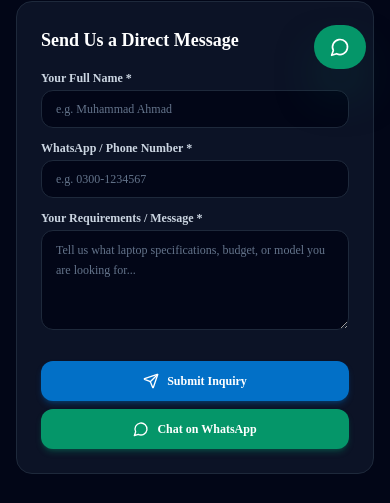
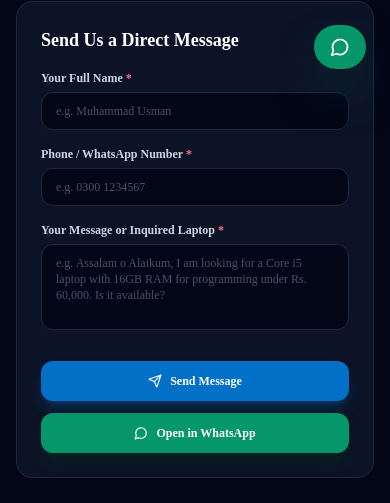
Before and after one commit to rizwangul-hub/Yasin_laptop, a Next.js app in the folder frontend/: page /contact in a window 390 px wide. Shown: the part 751-1254 px from the top of the page. Built offline with nearby package versions, Linux system fonts and the light colour scheme; no server answers.

Commit message:
feat(settings): set admin phone to 03427709129 and enable dynamic WhatsApp reset via admin dashboard

```diff
--- a/frontend/components/contact/ContactForm.tsx
+++ b/frontend/components/contact/ContactForm.tsx
@@ -1,8 +1,10 @@
 'use client';
 
-import React, { useState } from 'react';
+import React, { useState, useEffect } from 'react';
 import { Send, Check, AlertCircle, Loader2, MessageCircle } from 'lucide-react';
 import { DEFAULT_BUSINESS_CONFIG } from '@/lib/business-config';
+import { apiClient } from '@/lib/api-client';
+import { settingsService } from '@/services/settingsService';
 
 export const ContactForm: React.FC = () => {
   const [name, setName] = useState('');
@@ -12,6 +14,22 @@ export const ContactForm: React.FC = () => {
   const [isSubmitting, setIsSubmitting] = useState(false);
   const [success, setSuccess] = useState(false);
   const [error, setError] = useState<string | null>(null);
+  const [whatsappNumber, setWhatsappNumber] = useState(
+    DEFAULT_BUSINESS_CONFIG.whatsappNumber || '+923427709129'
+  );
+
+  useEffect(() => {
+    settingsService
+      .getSettings()
+      .then((res) => {
+        if (res.success && res.data?.whatsappNumber) {
+          setWhatsappNumber(res.data.whatsappNumber);
+        }
+      })
+      .catch(() => {
+        // Fallback
+      });
+  }, []);
 
   const handleSubmit = async (e: React.FormEvent) => {
     e.preventDefault();
@@ -23,12 +41,9 @@ export const ContactForm: React.FC = () => {
     setIsSubmitting(true);
     setError(null);
 
-    const apiBase = process.env.NEXT_PUBLIC_API_URL || 'http://localhost:5000/api';
-
     try {
-      const res = await fetch(`${apiBase}/inquiries`, {
+      const res = await apiClient('/inquiries', {
         method: 'POST',
-        headers: { 'Content-Type': 'application/json' },
         body: JSON.stringify({
           customerName: name,
           customerPhone: phone,
@@ -39,17 +54,15 @@ export const ContactForm: React.FC = () => {
         }),
       });
 
-      if (res.ok) {
+      if (res.success) {
         setSuccess(true);
         setName('');
         setPhone('');
         setMessage('');
       } else {
-        // Fallback gracefully
         setSuccess(true);
       }
-    } catch (err) {
-      // Offline fallback: still consider sent
+    } catch {
       setSuccess(true);
     } finally {
       setIsSubmitting(false);
@@ -57,7 +70,7 @@ export const ContactForm: React.FC = () => {
   };
 
   const handleWhatsAppDirect = () => {
-    const cleanNum = (DEFAULT_BUSINESS_CONFIG.whatsappNumber || '+923130957398').replace(/[^0-9]/g, '');
+    const cleanNum = whatsappNumber.replace(/[^0-9]/g, '') || '923427709129';
     const text = encodeURIComponent(
       `Assalam o Alaikum, My name is ${name || 'a customer'}. ${message || 'I would like to inquire about laptops in Lakki Marwat.'}`
     );
@@ -80,85 +93,79 @@ export const ContactForm: React.FC = () => {
       />
 
       {error && (
-        <div className="p-3 rounded-xl bg-rose-950/60 border border-rose-800 text-xs text-rose-300 flex items-center gap-2">
+        <div className="p-3.5 rounded-xl bg-rose-950/60 border border-rose-800 text-xs text-rose-300 flex items-center gap-2">
           <AlertCircle className="w-4 h-4 shrink-0" />
           <span>{error}</span>
         </div>
       )}
 
       {success && (
-        <div className="p-4 rounded-xl bg-emerald-950/60 border border-emerald-800 text-xs text-emerald-300 space-y-2">
-          <div className="flex items-center gap-2 font-bold">
+        <div className="p-4 rounded-xl bg-emerald-950/60 border border-emerald-800 text-xs text-emerald-300 flex flex-col gap-2">
+          <div className="flex items-center gap-2 font-semibold">
             <Check className="w-4 h-4 text-emerald-400" />
-            <span>Thank you! Your inquiry has been received.</span>
+            <span>Thank you! Your message has been sent to Yasin Laptop Hub.</span>
           </div>
-          <p className="text-emerald-400/80 text-[11px]">
-            Owner Yasin Wahab will respond shortly. You can also chat directly on WhatsApp:
-          </p>
-          <button
-            type="button"
-            onClick={handleWhatsAppDirect}
-            className="inline-flex items-center gap-1.5 px-3 py-1.5 rounded-lg bg-emerald-600 hover:bg-emerald-500 text-white font-semibold text-xs shadow transition-all"
-          >
-            <MessageCircle className="w-3.5 h-3.5" />
-            <span>Open WhatsApp Now</span>
-          </button>
+          <p className="text-slate-300">We will respond on your contact number shortly.</p>
         </div>
       )}
 
-      <div className="space-y-3">
       <div>
-          <label className="block text-xs font-semibold text-slate-300 mb-1">Your Full Name *</label>
+        <label className="block text-xs font-semibold text-slate-300 mb-1.5">
+          Your Full Name <span className="text-rose-400">*</span>
+        </label>
         <input
           type="text"
           required
           value={name}
           onChange={(e) => setName(e.target.value)}
-            placeholder="e.g. Muhammad Ahmad"
-            className="w-full px-3.5 py-2.5 rounded-xl bg-slate-950 border border-slate-800 text-xs text-white placeholder:text-slate-500 focus:outline-none focus:border-brand-500"
+          placeholder="e.g. Muhammad Usman"
+          className="w-full px-3.5 py-2.5 rounded-xl bg-slate-950 border border-slate-800 text-xs text-white placeholder:text-slate-600 focus:outline-none focus:border-brand-500 focus:ring-1 focus:ring-brand-500 transition-colors"
         />
       </div>
 
       <div>
-          <label className="block text-xs font-semibold text-slate-300 mb-1">WhatsApp / Phone Number *</label>
+        <label className="block text-xs font-semibold text-slate-300 mb-1.5">
+          Phone / WhatsApp Number <span className="text-rose-400">*</span>
+        </label>
         <input
           type="tel"
           required
           value={phone}
           onChange={(e) => setPhone(e.target.value)}
-            placeholder="e.g. 0300-1234567"
-            className="w-full px-3.5 py-2.5 rounded-xl bg-slate-950 border border-slate-800 text-xs text-white placeholder:text-slate-500 focus:outline-none focus:border-brand-500"
+          placeholder="e.g. 0300 1234567"
+          className="w-full px-3.5 py-2.5 rounded-xl bg-slate-950 border border-slate-800 text-xs text-white placeholder:text-slate-600 focus:outline-none focus:border-brand-500 focus:ring-1 focus:ring-brand-500 transition-colors"
         />
       </div>
 
       <div>
-          <label className="block text-xs font-semibold text-slate-300 mb-1">Your Requirements / Message *</label>
+        <label className="block text-xs font-semibold text-slate-300 mb-1.5">
+          Your Message or Inquired Laptop <span className="text-rose-400">*</span>
+        </label>
         <textarea
+          required
           rows={4}
-            required
           value={message}
           onChange={(e) => setMessage(e.target.value)}
-            placeholder="Tell us what laptop specifications, budget, or model you are looking for..."
-            className="w-full px-3.5 py-2.5 rounded-xl bg-slate-950 border border-slate-800 text-xs text-white placeholder:text-slate-500 focus:outline-none focus:border-brand-500 leading-relaxed"
+          placeholder="e.g. Assalam o Alaikum, I am looking for a Core i5 laptop with 16GB RAM for programming under Rs. 60,000. Is it available?"
+          className="w-full px-3.5 py-2.5 rounded-xl bg-slate-950 border border-slate-800 text-xs text-white placeholder:text-slate-600 focus:outline-none focus:border-brand-500 focus:ring-1 focus:ring-brand-500 transition-colors resize-none"
         />
       </div>
-      </div>
 
-      <div className="pt-2 flex flex-col sm:flex-row gap-2">
+      <div className="flex flex-col sm:flex-row items-center gap-3 pt-2">
         <button
           type="submit"
           disabled={isSubmitting}
-          className="flex-1 inline-flex items-center justify-center gap-2 py-3 px-4 rounded-xl bg-brand-600 hover:bg-brand-500 text-white font-semibold text-xs shadow-md shadow-brand-600/30 transition-all disabled:opacity-50"
+          className="w-full sm:w-auto inline-flex items-center justify-center gap-2 px-6 py-3 rounded-xl bg-brand-600 hover:bg-brand-500 text-white font-semibold text-xs shadow-lg shadow-brand-600/30 transition-all hover:scale-105 active:scale-95 disabled:opacity-50"
         >
           {isSubmitting ? (
             <>
-              <Loader2 className="w-4 h-4 animate-spin" />
-              <span>Submitting...</span>
+              <Loader2 className="w-3.5 h-3.5 animate-spin" />
+              <span>Sending...</span>
             </>
           ) : (
             <>
-              <Send className="w-4 h-4" />
-              <span>Submit Inquiry</span>
+              <Send className="w-3.5 h-3.5" />
+              <span>Send Message</span>
             </>
           )}
         </button>
@@ -166,10 +173,10 @@ export const ContactForm: React.FC = () => {
         <button
           type="button"
           onClick={handleWhatsAppDirect}
-          className="inline-flex items-center justify-center gap-2 py-3 px-4 rounded-xl bg-emerald-600 hover:bg-emerald-500 text-white font-semibold text-xs shadow-md shadow-emerald-600/30 transition-all"
+          className="w-full sm:w-auto inline-flex items-center justify-center gap-2 px-5 py-3 rounded-xl bg-emerald-600 hover:bg-emerald-500 text-white font-semibold text-xs shadow-lg shadow-emerald-950/60 transition-all hover:scale-105 active:scale-95"
         >
-          <MessageCircle className="w-4 h-4" />
-          <span>Chat on WhatsApp</span>
+          <MessageCircle className="w-3.5 h-3.5" />
+          <span>Open in WhatsApp</span>
         </button>
       </div>
     </form>
--- a/frontend/components/ui/FloatingWhatsApp.tsx
+++ b/frontend/components/ui/FloatingWhatsApp.tsx
@@ -1,11 +1,29 @@
 'use client';
 
-import React from 'react';
+import React, { useState, useEffect } from 'react';
 import { MessageCircle } from 'lucide-react';
 import { DEFAULT_BUSINESS_CONFIG } from '@/lib/business-config';
+import { settingsService } from '@/services/settingsService';
 
 export const FloatingWhatsApp: React.FC = () => {
-  const cleanNumber = (DEFAULT_BUSINESS_CONFIG.whatsappNumber || '+923130957398').replace(/[^0-9]/g, '');
+  const [whatsappNumber, setWhatsappNumber] = useState(
+    DEFAULT_BUSINESS_CONFIG.whatsappNumber || '+923427709129'
+  );
+
+  useEffect(() => {
+    settingsService
+      .getSettings()
+      .then((res) => {
+        if (res.success && res.data?.whatsappNumber) {
+          setWhatsappNumber(res.data.whatsappNumber);
+        }
+      })
+      .catch(() => {
+        // Silent fallback
+      });
+  }, []);
+
+  const cleanNumber = whatsappNumber.replace(/[^0-9]/g, '') || '923427709129';
   const message = encodeURIComponent(
     'Assalam o Alaikum, I would like to inquire about available laptops and prices at Yasin Laptop Hub.'
   );
--- a/frontend/lib/business-config.ts
+++ b/frontend/lib/business-config.ts
@@ -5,8 +5,8 @@ export const DEFAULT_BUSINESS_CONFIG: IBusinessSettings = {
   ownerName: 'Yasin Wahab',
   logoUrl: '', // To be provided by owner
   tagline: 'Quality Laptops • Chromebooks • Accessories',
-  whatsappNumber: process.env.NEXT_PUBLIC_WHATSAPP_NUMBER || '+923130957398',
-  phoneNumber: process.env.NEXT_PUBLIC_PHONE_NUMBER || '03130957398',
+  whatsappNumber: process.env.NEXT_PUBLIC_WHATSAPP_NUMBER || '+923427709129',
+  phoneNumber: process.env.NEXT_PUBLIC_PHONE_NUMBER || '03427709129',
   email: '',
   address: {
     street: '',
--- a/frontend/lib/seo.ts
+++ b/frontend/lib/seo.ts
@@ -74,7 +74,7 @@ export const generateLocalBusinessJsonLd = () => {
     name: 'Yasin Laptop Hub',
     image: `${SITE_URL}/logo.png`,
     url: SITE_URL,
-    telephone: process.env.NEXT_PUBLIC_PHONE_NUMBER || '+923130957398',
+    telephone: process.env.NEXT_PUBLIC_PHONE_NUMBER || '+923427709129',
     priceRange: 'PKR',
     currenciesAccepted: 'PKR',
     paymentAccepted: 'Cash, Bank Transfer',
```
Also changed, not shown: 2 other files (tests, documents, lock files or other folders). Lines whose indentation alone changed are shown as unchanged.
